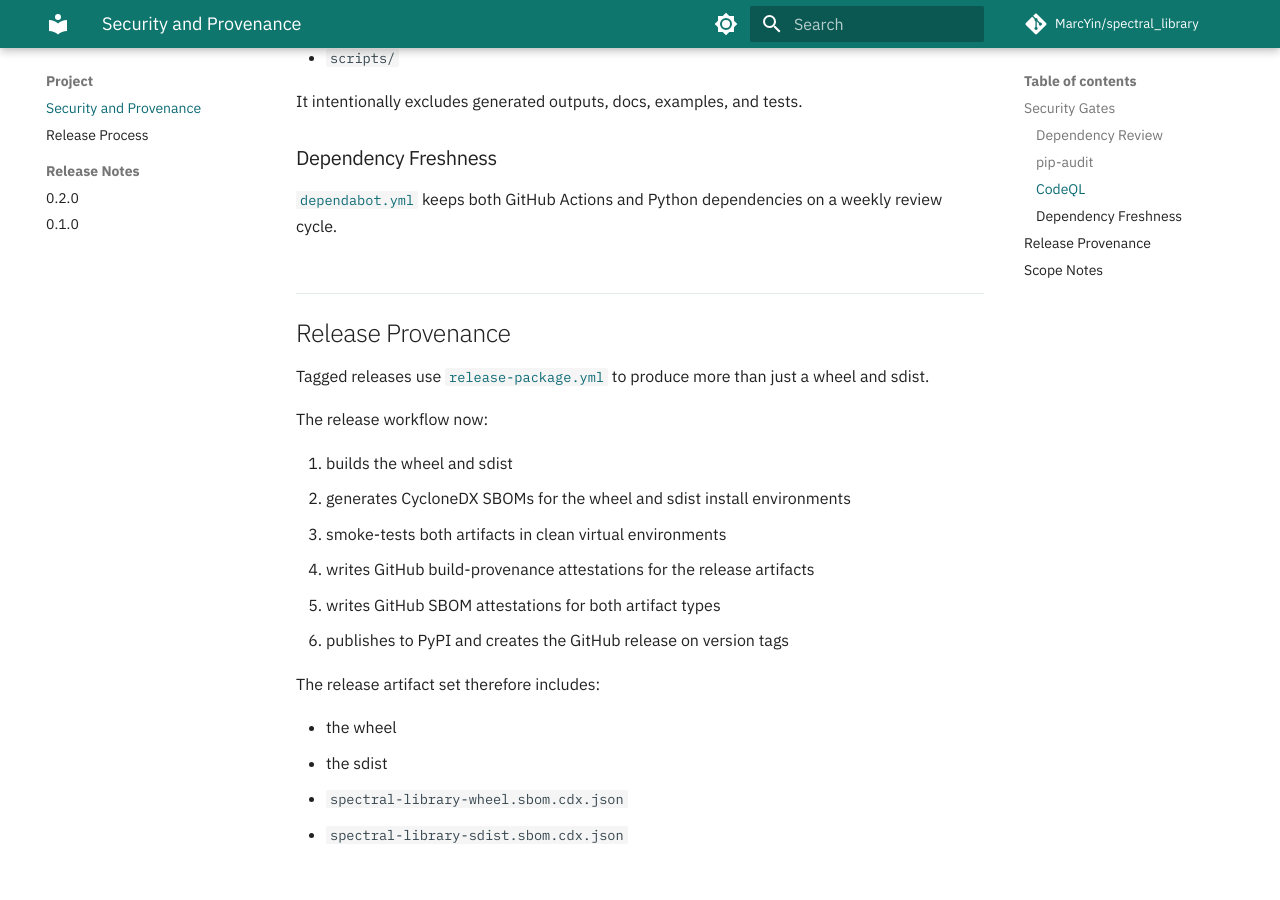
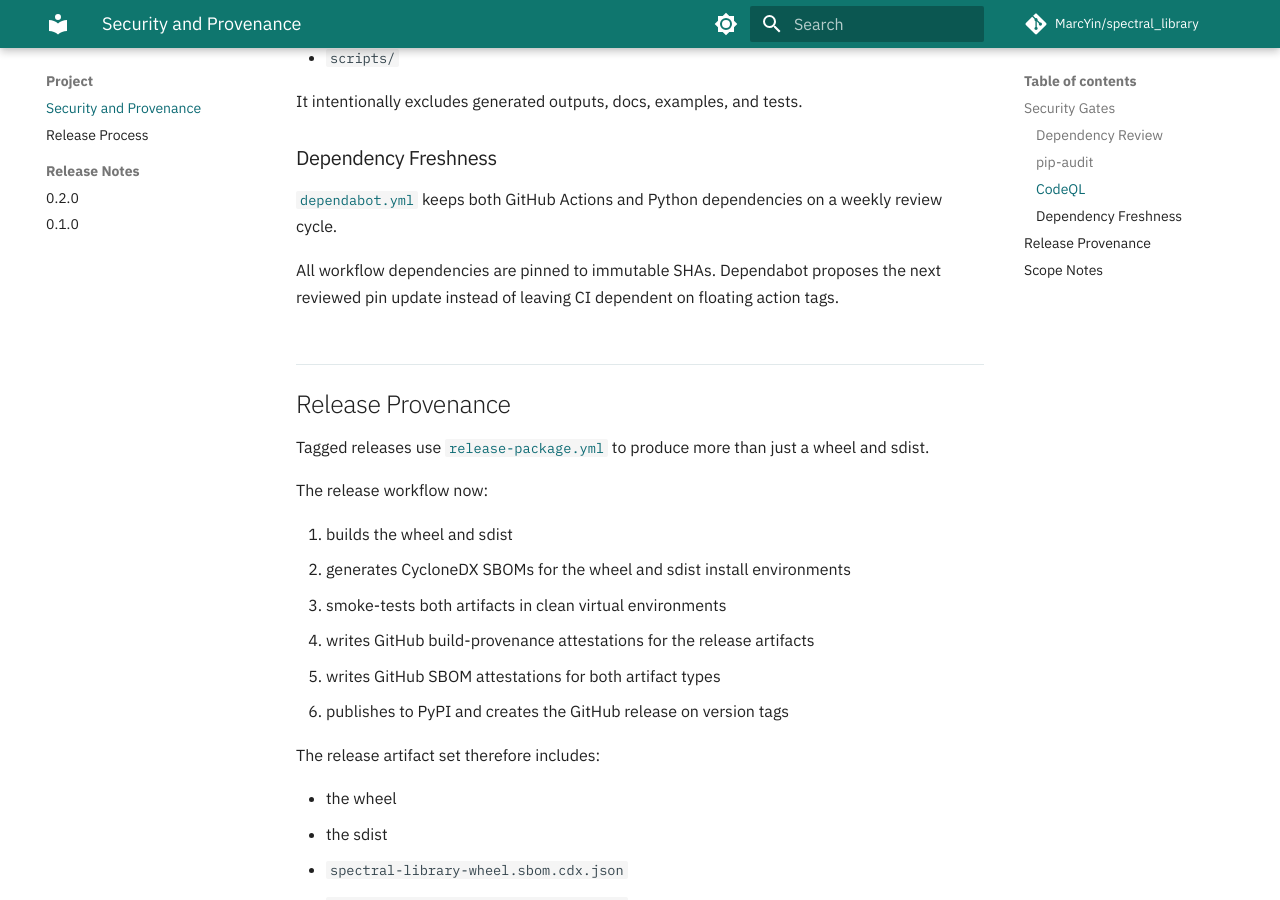
Before and after one commit to MarcYin/spectral_library, an MkDocs documentation site: the page built from docs/security_provenance.md, in a window 1280 px wide and 900 px high, scrolled down 997 px. Built offline with MkDocs 1.6.1 and Material for MkDocs 9.7.7, drawn with Linux system fonts in a browser that asks for light colours; comment, search, counter and statistics services are not loaded.

Commit message:
ci: pin workflow actions to immutable SHAs
Replace floating GitHub Action version tags across the repository workflows with immutable commit SHAs so CI, release, docs, and benchmark automation run against reviewed action revisions.

Document the pinning policy in the release and security guidance, and extend the docs-site regression checks to verify that every workflow uses SHA-pinned actions instead of mutable tags.

```diff
--- a/docs/security_provenance.md
+++ b/docs/security_provenance.md
@@ -45,6 +45,10 @@ It intentionally excludes generated outputs, docs, examples, and tests.
 [`dependabot.yml`](https://github.com/MarcYin/spectral_library/blob/main/.github/dependabot.yml)
 keeps both GitHub Actions and Python dependencies on a weekly review cycle.
 
+All workflow dependencies are pinned to immutable SHAs. Dependabot proposes the
+next reviewed pin update instead of leaving CI dependent on floating action
+tags.
+
 ## Release Provenance
 
 Tagged releases use
```
Also changed, not shown: README.md (+4 -0 lines), RELEASE.md (+3 -0 lines), docs/release_process.md (+3 -0 lines), 8 other files.
